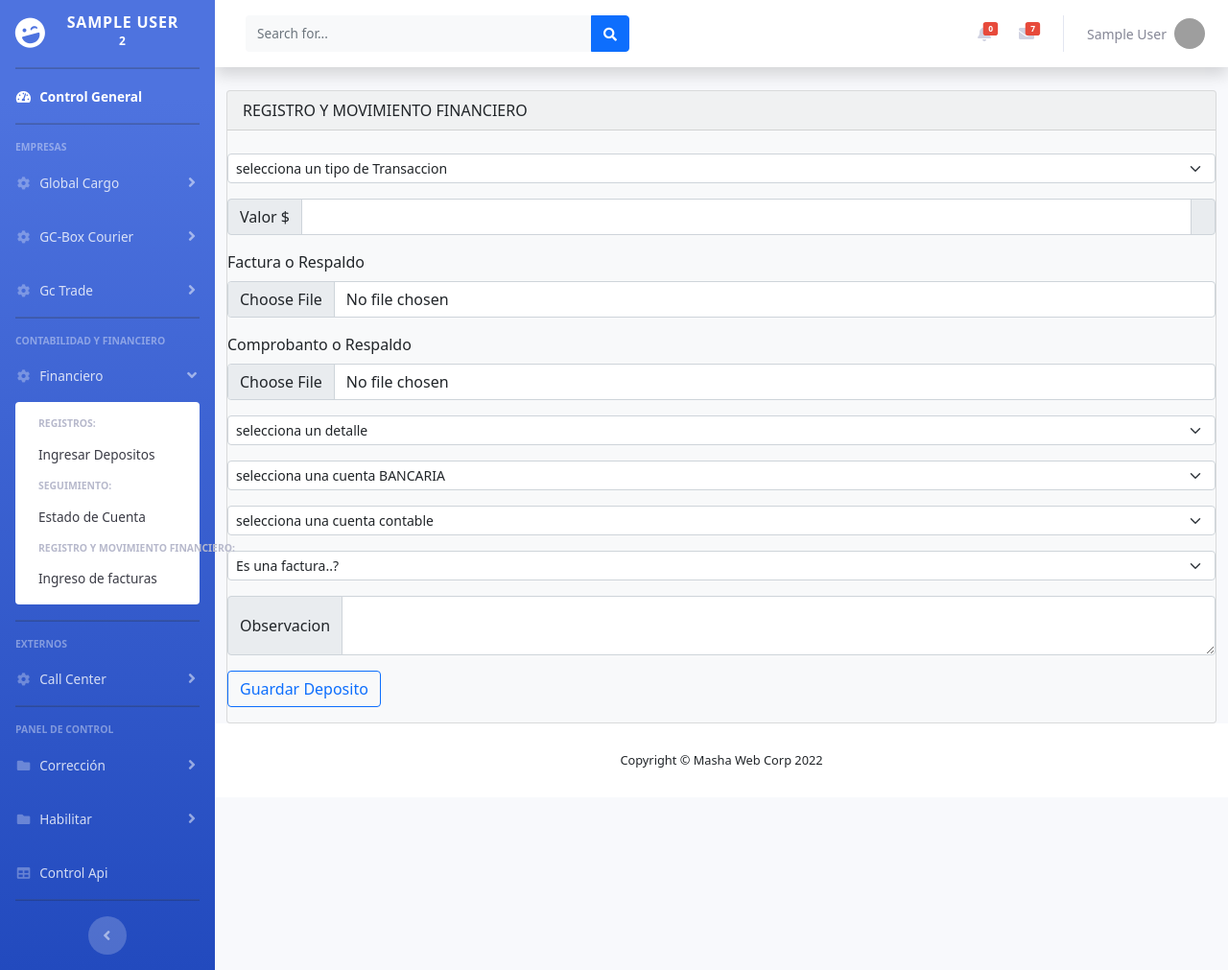
After one commit to Alej1405/global2, a PHP site: page /sistema/USUARIOS/registro_fin.php in a window 1280 px wide, after a click on "Financiero". The commit adds this page. Shown: the whole page at 96% size. Run offline with PHP 8.4, Linux system fonts and the light colour scheme; the visitor is signed in with stand-in values (Sample User, id 1); tables that the repository leaves empty or names only in its code hold one stand-in row (values such as "Sample post"); grey boxes are pictures that could not be loaded.

Commit message:
financiero actualizacion

```diff
--- a/includes/config/database.php
+++ b/includes/config/database.php
@@ -61,4 +61,17 @@ function conectarDB5() : mysqli{
     }
     return $db5;
 }
+
+//base de datos financiero
+function conectarDB6() : mysqli{
+    $db6 = mysqli_connect('127.0.0.1', 'root', 'pablo1405', 'gcargo_financiero');
+
+    if ($db6) {
+
+    } else{
+        echo "Erroe no se puede contectar con la base de datos";
+        exit;
+    }
+    return $db6;
+}
 //anñadir la clave al cambiar de computador pablo1405sss∫∫s
--- a/includes/templates/headersis2.php
+++ b/includes/templates/headersis2.php
@@ -165,10 +165,8 @@
                             <a class="collapse-item" href="depositos.php">Ingresar Depositos</a>
                         <h6 class="collapse-header">Seguimiento:</h6>
                             <a class="collapse-item" href="li_depositos.php">Estado de Cuenta</a>
-                        <h6 class="collapse-header">Gastos:</h6>
-                            <a class="collapse-item" href="#">Ingreso de facturas</a>
-                        <h6 class="collapse-header">Ingresos:</h6>
-                            <a class="collapse-item" href="#">Registro de Cobros</a>
+                        <h6 class="collapse-header">Registro y movimiento financiero:</h6>
+                            <a class="collapse-item" href="registro_fin.php">Ingreso de facturas</a>
                     </div>
                 </div>
             </li>
@@ -420,10 +418,8 @@
                             <a class="collapse-item" href="depositos.php">Ingresar Depositos</a>
                             <h6 class="collapse-header">Seguimiento:</h6>
                             <a class="collapse-item" href="li_depositos.php">Estado de Cuenta</a>
-                            <h6 class="collapse-header">Gastos:</h6>
-                            <a class="collapse-item" href="#">Ingreso de facturas</a>
-                            <h6 class="collapse-header">Ingresos:</h6>
-                            <a class="collapse-item" href="#">Registro de Cobros</a>
+                            <h6 class="collapse-header">Registro y Movimiento:</h6>
+                            <a class="collapse-item" href="registro_fin.php">Ingresos y Egresos</a>
                         </div>
                     </div>
                 </li>
--- /dev/null
+++ b/sistema/USUARIOS/registro_fin.php
@@ -0,0 +1,231 @@
+<?php
+
+    //incluye el header
+    require '../../includes/funciones.php';
+    $auth = estaAutenticado();
+
+    if (!$auth) {
+        header('location: index.php');
+    }
+
+    require '../../includes/config/database.php';
+    incluirTemplate('headersis2');
+    conectarDB();
+    $db =conectarDB();
+
+    //BASE DE DATOS BODEGA
+    conectarDB2();
+    $db2 =conectarDB2();
+
+    //coneccion api
+    conectarDB3();
+    $db3 =conectarDB3();
+
+    //coneccion callcenter
+    conectarDB4();
+    $db4 =conectarDB4();
+
+    //coneccion callcenter
+    conectarDB5();
+    $db5 =conectarDB5();
+
+    //coneccion callcenter
+    conectarDB6();
+    $db6 =conectarDB6();
+
+    //----------------VARIABLES----------------
+
+        //decalracion de variables
+
+            $tipo = "";
+            $valor = "";
+            $respaldo = "";
+            $detalle = "";
+            $banco = "";
+            $cuenta = "";
+            $factura = "";
+            $v_iva = "";
+            $responsable = "";
+            $f_ingreso = "";
+
+        //ARRAY DE ERRORES PARA LA ALERTAS
+            $errores = [];
+
+    //----------------CAPTURA DE DATOS METODO POST----------------
+
+        if($_SERVER['REQUEST_METHOD'] === 'POST') {
+            //asignar informacion del archivo a la variable
+            $tipo = $_POST['tipo'];
+            $valor = $_POST['valor'];
+            $respaldo = $_FILES['respaldo'];
+            $detalle = $_POST['detalle'];
+            $banco = $_POST['banco'];
+            $cuenta = $_POST['cuenta'];
+            $factura = $_POST['factura'];
+            $v_iva = $_POST['v_iva'];
+            $responsable = $_SESSION['usuario'];
+            $f_ingreso = date('y-m-d');
+
+            //DECLARACION DE VARIABLES TABLA DATOSORDENES
+
+                    if(!$tipo) {
+                        $errores[] = "NOOOO!!!! FALTA EL NUMERO DE DEPOSITO";
+                    }
+                    if(!$valor) {
+                        $errores[] = "QUE HACEEEEEEEE!!!! FALTA LA CATIDAD QUE SE DEPOSITO";
+                    }
+                    if(!$detalle) {
+                        $errores[] = "HEY!!!! PON LA FECHA DEL DEPOSITO";
+                    }
+                    if(!$banco) {
+                        $errores[] = "ATENTOS A LOS DATOS!!!! AGREGA EL NUMERO DE CUENTA";
+                    }
+                    if(!$cuenta) {
+                        $errores[] = "QUE HACEEEEEEEE!!!! SI NO HAY OBSERVACION AGREGA SIN NOVEDAD";
+                    }
+                    if(!$factura) {
+                        $errores[] = "QUE HACEEEEEEEE!!!! SI NO HAY OBSERVACION AGREGA SIN NOVEDAD";
+                    }
+                    if(!$respaldo['name']) {
+                        $errores[] = "HEY!!!! ADJUNTA EL RESPALDO DEL DEPOSITO SI NO, HAY TABLA";
+                    }
+
+                    if(empty($errores)) {
+
+                //SUBIR FOTOS DE DEPOSITOS
+                    //CREAR CARPETA
+                    $depositos_img = '../../depositos/';
+
+                    //verificar si la carpeta existe
+                    if (!is_dir($depositos_img)){
+                        //crear el directorio utilizando MKDIR si no hay se crea
+                        mkdir($depositos_img);
+                    }
+
+                    //crear nombre unico
+
+                    $nombre_respaldo = md5( uniqid(rand(),true)) . ".pdf";
+
+                    //subir el archivo
+                    move_uploaded_file($respaldo['tmp_name'], $depositos_img. $nombre_respaldo);
+
+                $fecha_g = date('y-m-d');
+
+                //$G_deposito = "INSERT INTO control_dep (deposito, referencia, cantidad, depositante, fecha, fecha_g, cuenta, observacion)
+                                            //values ('$nombre_deposito', '$referencia', '$cantidad', '$depositante', '$fecha', '$fecha_g', '$cuenta', '$observacion')";
+
+                                //$guardar = mysqli_query($db4, $G_deposito);
+
+                    if ($guardar) {
+                        echo '
+                            <div class="alert alert-success">
+                                <a href="depositos.php">Continuar actualizando la gestion</a>
+                            </div>';
+                        //header('location: usuarios.php');
+                    }
+            }
+
+
+        }
+
+?>
+<body class="bg-gradient-primary">
+    <div class="container">
+        <!-- FORMULARIO DE ACTUALIZACION -->
+            <div class="card bg-light">
+                    <?php foreach($errores as $error) : ?>
+                        <div class="alert alert-danger">
+                            <?php echo $error; ?>
+                        </div>
+                    <?php endforeach ?>
+                <div class="card-header">
+                    REGISTRO Y MOVIMIENTO FINANCIERO
+                </div>
+                <form action ='' method="POST" enctype="multipart/form-data">
+                    <br>
+                    <div class="input-group mb-3">
+                        <select class="form-select form-select-sm" name="tipo" aria-label=".form-select-sm example">
+                            <option selected>selecciona un tipo de Transaccion</option>
+                            <option value="Ingreso">Ingreso</option>
+                            <option value="Egreso">Egreso</option>
+                        </select>
+                    </div>
+
+                    <div class="input-group mb-3">
+                        <span class="input-group-text">Valor $</span>
+                        <input type="text" class="form-control" name="valor" aria-label="Amount (to the nearest dollar)">
+                        <span class="input-group-text"></span>
+                    </div>
+
+                    <div class="mb-3">
+                        <label for="respaldo" class="form-label">Factura o Respaldo</label>
+                        <input type="file" id="respaldo" accept="file/pdf" name="respaldo" class="form-control" require aria-label="Username" value="Adjuntar Respaldo" aria-describedby="basic-addon1">
+                    </div>
+
+                    <div class="mb-3">
+                        <label for="deposito" class="form-label">Comprobanto o Respaldo</label>
+                        <input type="file" id="deposito" accept="image/jpeg, image/png, pdf" name="deposito" class="form-control" require aria-label="Username" value="Adjuntar Respaldo" aria-describedby="basic-addon1">
+                    </div>
+
+                    <div class="input-group mb-3">
+                        <select class="form-select form-select-sm" name="detalle" aria-label=".form-select-sm example">
+                            <option selected>selecciona un detalle</option>
+                            <option value="Ingreso">Anticipo</option>
+                            <option value="Egreso">Pago de proveedores</option>
+                            <option value="Egreso">Servicios Basicos UIO</option>
+                            <option value="Egreso">Servicios Basicos GYE</option>
+                            <option value="Egreso">Gastos Administrativos</option>
+                            <option value="Egreso">Viaticos</option>
+                            <option value="Egreso">Gastos Varios</option>
+                            <option value="Egreso">Insumos de Oficina</option>
+                            <option value="Egreso">Gasto Operativo</option>
+                            <option value="Egreso">Transporte</option>
+                            <option value="Egreso">Gasto Administrativo</option>
+                        </select>
+                    </div>
+
+                    <div class="input-group mb-3">
+                        <select class="form-select form-select-sm" name="banco" aria-label=".form-select-sm example">
+                            <option selected>selecciona una cuenta BANCARIA</option>
+                            <option value="Ingreso">Bco. Guayaquil</option>
+                            <option value="Egreso">Bco. Produbanco</option>
+                            <option value="Egreso">Otra Cuenta</option>
+                        </select>
+                    </div>
+
+                    <div class="input-group mb-3">
+                        <select class="form-select form-select-sm" name="cuenta" aria-label=".form-select-sm example">
+                            <option selected>selecciona una cuenta contable</option>
+                            <option value="Ingreso">C. Por Pagar</option>
+                            <option value="Egreso">C. Por Cobrar</option>
+                            <option value="Egreso">Gasto Operativo</option>
+                            <option value="Egreso">Caja Chica</option>
+                        </select>
+                    </div>
+
+                    <div class="input-group mb-3">
+                        <select class="form-select form-select-sm" name="factura" aria-label=".form-select-sm example">
+                            <option selected>Es una factura..?</option>
+                            <option value="Ingreso">Si</option>
+                            <option value="Egreso">No</option>
+                        </select>
+                    </div>
+
+                    <div class="input-group mb-3">
+                        <span class="input-group-text">Observacion</span>
+                        <textarea class="form-control" name="observacion" aria-label="With textarea"></textarea>
+                    </div>
+
+                    <div class="input-group mb-3">
+                        <input type="submit" value="Guardar Deposito" class="btn btn-outline-primary">
+                    </div>
+                </form>
+            </div>
+        <!-- FIN DE FORMULARIO DE ACTUALIZACION -->
+    </div>
+
+
+
+<?php
+    incluirTemplate('fottersis');
+?>
```
Also changed, not shown: sistema/USUARIOS/cotizador.php (+17 -8 lines).
